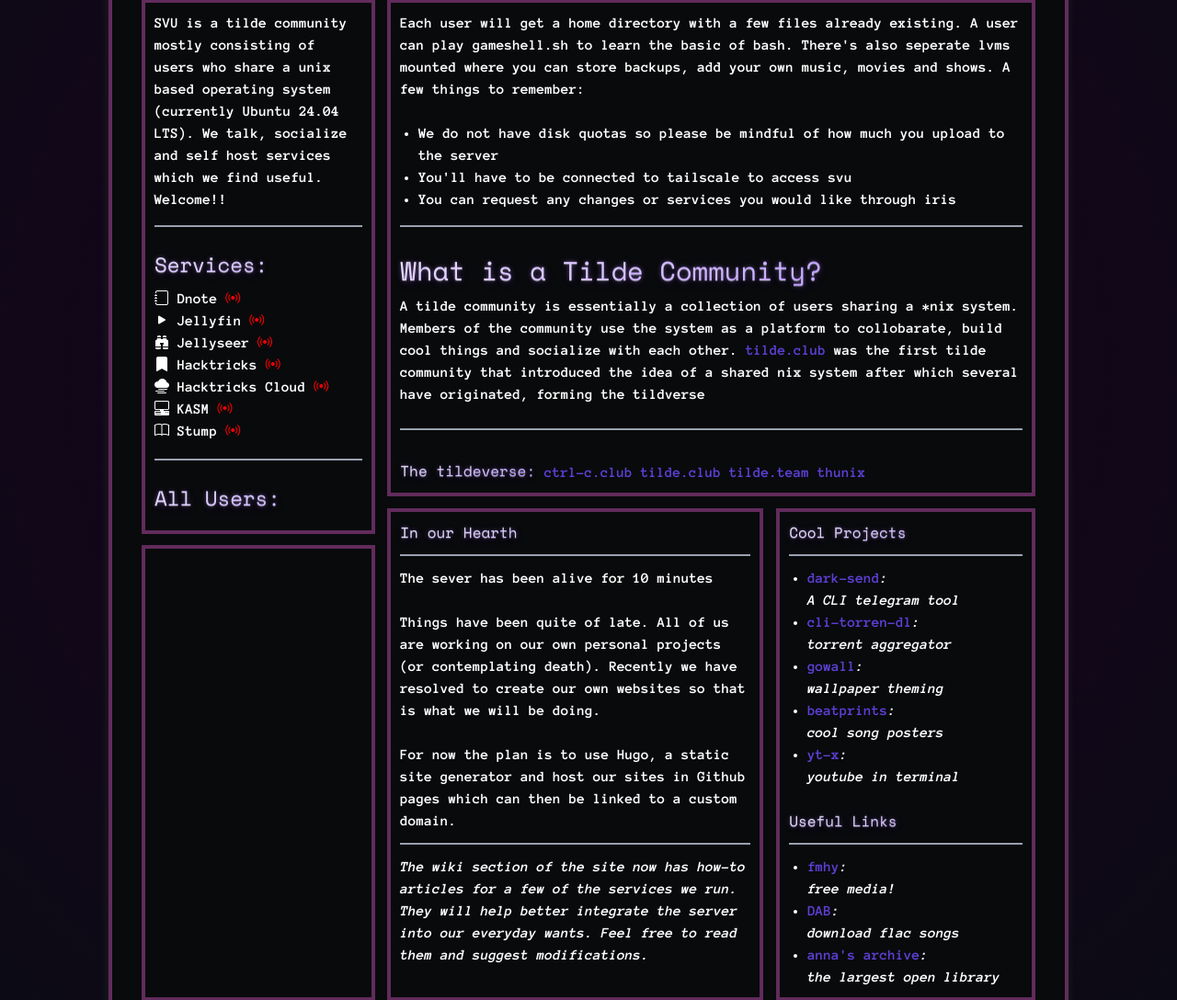
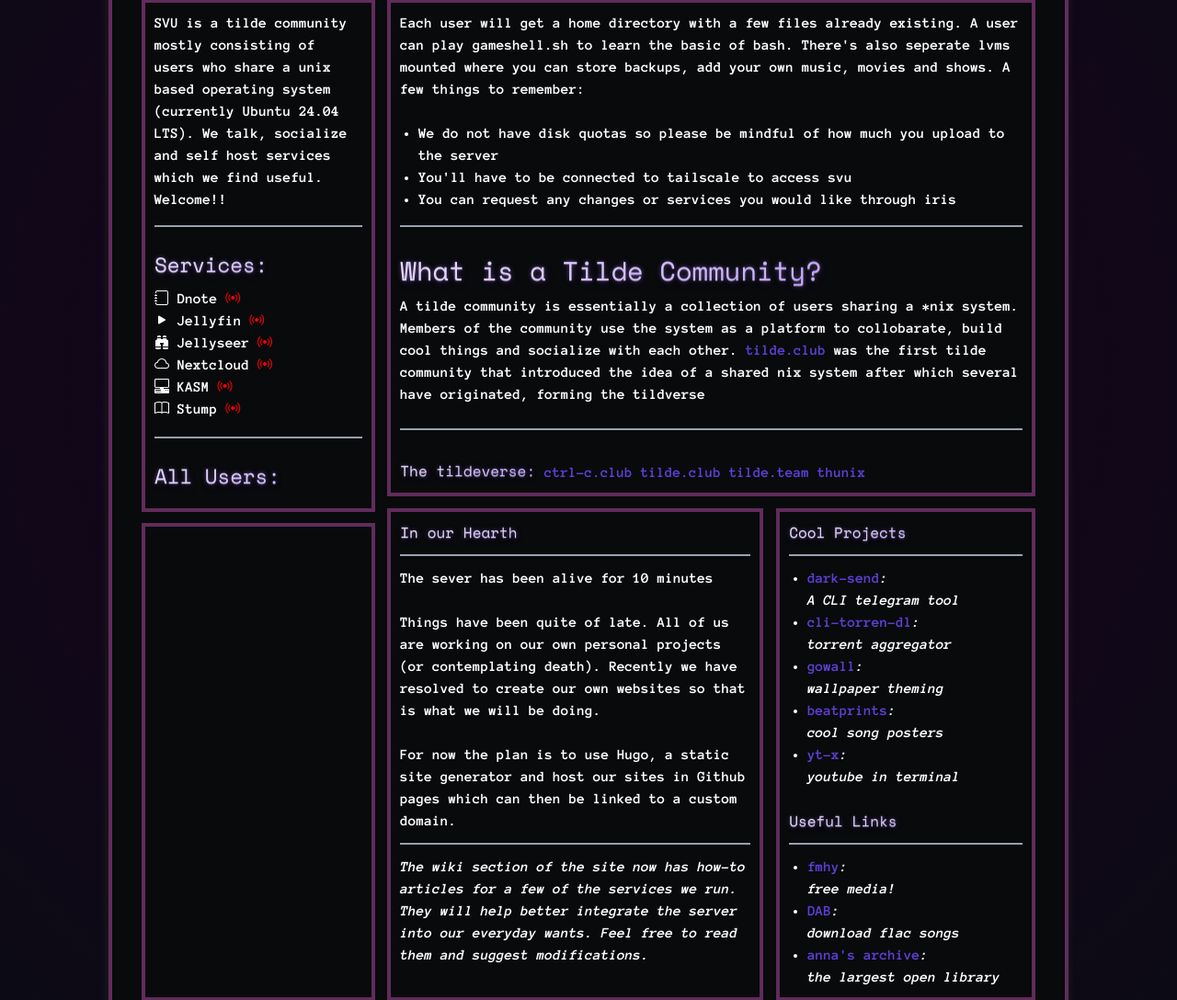
Before and after one commit to Viridescent7/svu_dashboard, a Django app: page / in a window 1280 px wide. Shown: the part 335-1423 px from the top of the page at 92% size. Run offline with Django 4.2, Linux system fonts and the light colour scheme; data that the repository does not hold is empty.

Commit message:
added nextcloud to services listing

```diff
--- a/home/templates/index.html
+++ b/home/templates/index.html
@@ -46,9 +46,10 @@
                     {% endwith %}
                     {% endfor %}
                 </ul>
+                <br>
             </div>
             <br></br>
-            <br></br>
+            <br>
             <br>
             <hr class="my-4 border-t-2 border-gray-400" />
             <div id="all-users" class="grid">
--- a/home/views.py
+++ b/home/views.py
@@ -41,8 +41,7 @@ def index(request):
         'Dnote': ['3000', 'bi bi-journal', 'http'],
         'Jellyfin': ['8096', 'bi bi-play-fill', 'http'],
         'Jellyseer': ['5055', 'bi bi-binoculars-fill', 'http'],
-        'Hacktricks': ['3337', 'bi bi-bookmark-fill', 'http'],
-        'Hacktricks Cloud': ['3377', 'bi bi-cloud-haze-fill', 'http'],
+        'Nextcloud': ['8080', 'bi bi-cloud', 'http'],
         'KASM': ['8141', 'bi bi-pc-display-horizontal', 'https'],
         'Stump': ['10801', 'bi bi-book', 'http'],
         }
@@ -69,7 +68,7 @@ def index(request):
         'active_users': active_users,
         'all_users': all_users,
         'services': services,
-        'ip_addr': '100.72.58.114',
+        'ip_addr': 'svu.gentoo-gopher.ts.net',
         'quote': quote,
         'fortune': fortune,
         'uptime': uptime,
```
